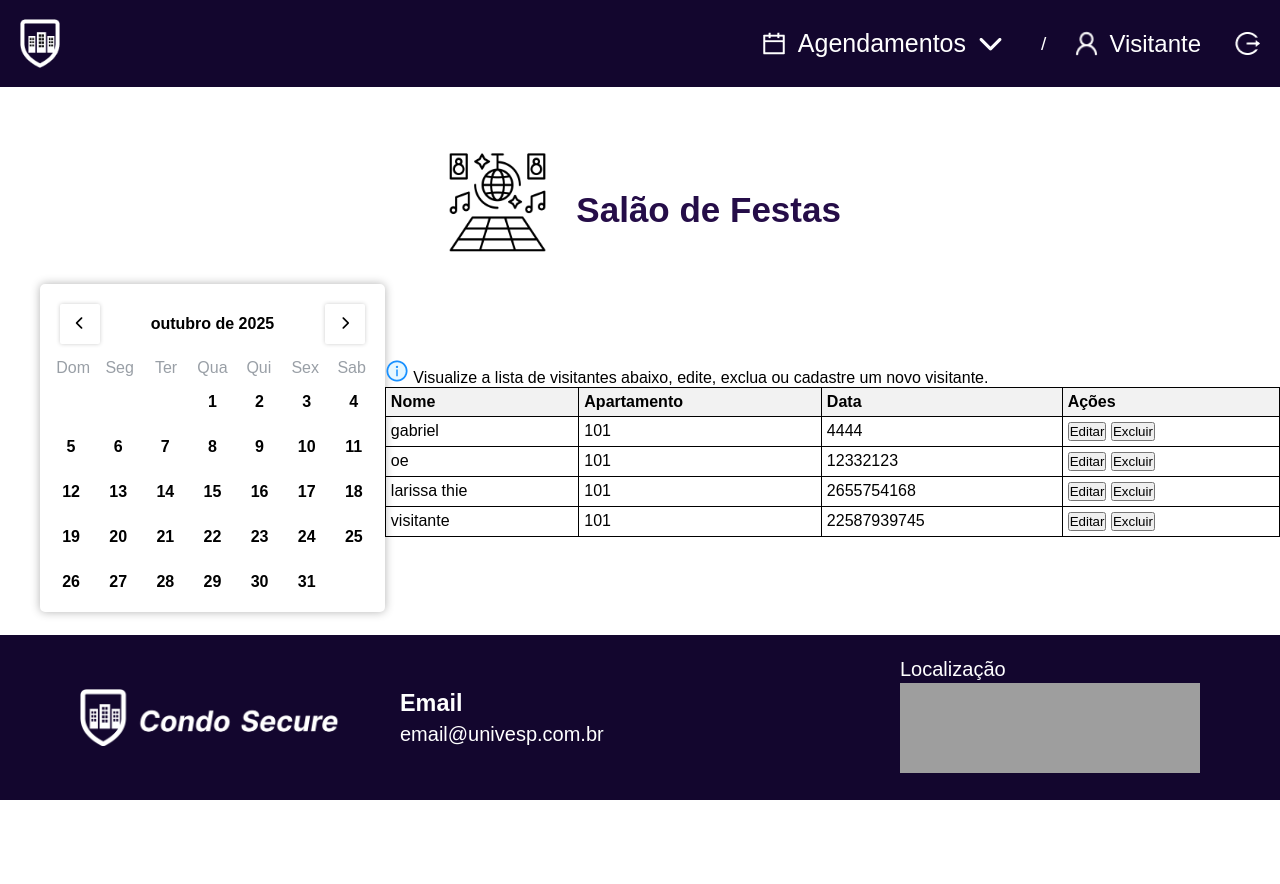
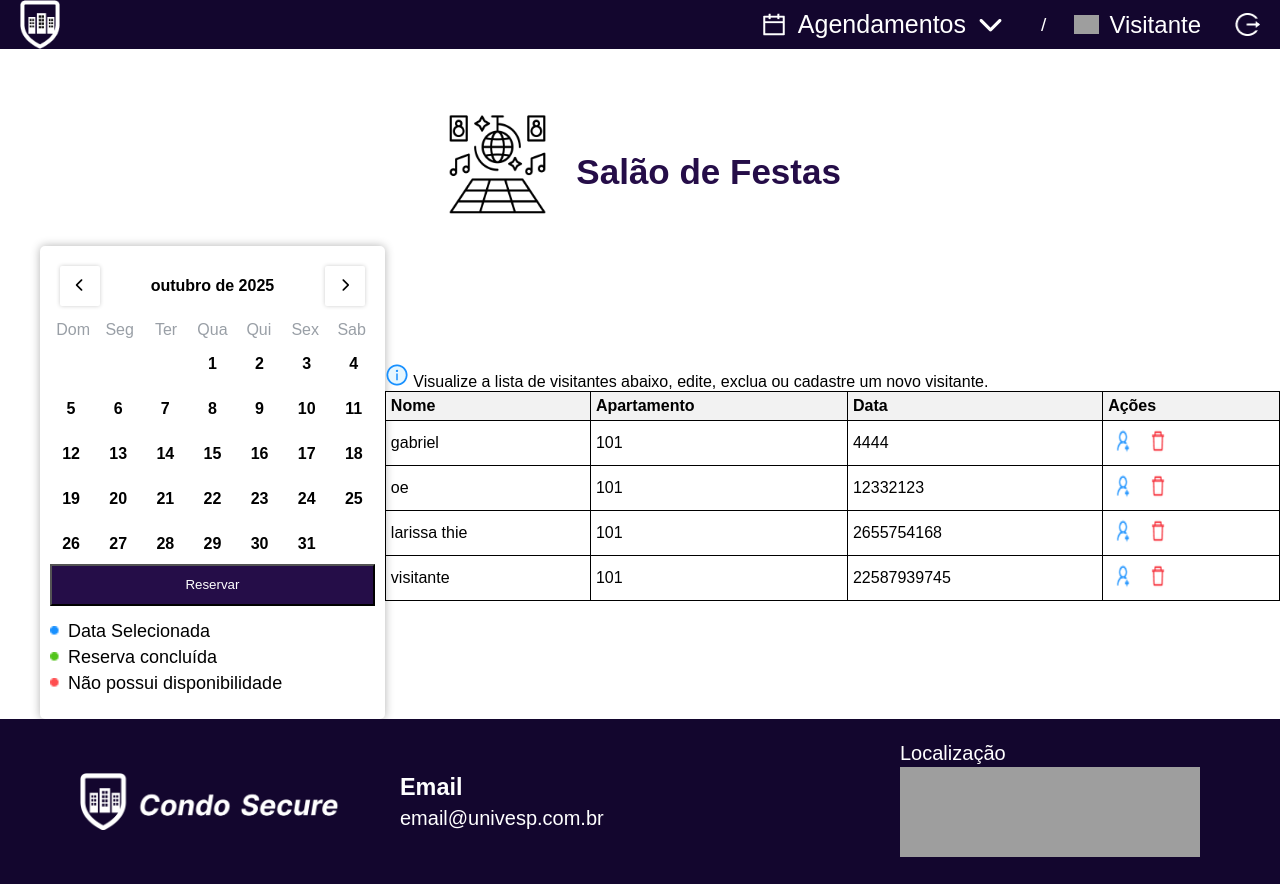
Before and after one commit to larissathie/Projeto-Integrador-II, a Flask app: template templates/p_agend_salaoF.html in a window 1280 px wide. Before the commit the page ends 800 px from the top, so only its background shows below. Run offline with Flask 3, Linux system fonts and the light colour scheme; the template is opened without the code that fills it: values that come from a table or form of the project are taken from there, others are empty; grey boxes are pictures that could not be loaded.

Commit message:
ajustes calendário

```diff
--- a/static/css/calendar.css
+++ b/static/css/calendar.css
@@ -103,6 +103,85 @@
     transition: 0.2s;
 }
 
+.botao_reservar {
+    height: 42px;
+    background-color: #250D48;
+    color: white;
+    size: 30px;
+    cursor: pointer;
+}
+
+.popup {
+  display: none; /* oculto por padrão */
+  position: fixed;
+  top: 0;
+  left: 0;
+  width: 100%;
+  height: 100%;
+  background: rgba(0, 0, 0, 0.5);
+  justify-content: center;
+  align-items: center;
+  z-index: 999;
+}
+
+.popup-conteudo {
+  background: white;
+  padding: 25px 35px;
+  border-radius: 12px;
+  text-align: center;
+  box-shadow: 0 4px 10px rgba(0, 0, 0, 0.2);
+}
+
+.popup .botoes-popup {
+  margin-top: 15px;
+  display: flex;
+  justify-content: center;
+  gap: 15px;
+}
+
+.popup button {
+  padding: 8px 16px;
+  border: none;
+  border-radius: 6px;
+  cursor: pointer;
+  font-weight: bold;
+}
+
+#confirmarReserva {
+  background-color: #13062E;
+  color: white;
+}
+
+#cancelarReserva {
+  background-color: #ccc;
+}
+
+/* Container principal dos status */
+.status-container {
+    padding: 10px 0;
+}
+
+/* Estilo genérico para cada item de status */
+.status-item {
+    display: flex;
+    align-items: center;
+    margin: 5px 0;
+    font-size: 18px;
+}
+
+/* Se você optou pela Opção 2 (usando <img>) - ajuste as imagens */
+.status-reservado-disponivel img {
+    width: 10px;
+    height: 10px;
+    margin-right: 8px;
+}
+
+.status-indisponivel img {
+    width: 10px;
+    height: 10px;
+    margin-right: 8px;
+}
+
 .selected {
     background: green;
     color: #FFF;
--- a/static/css/p_agend_salaoF.css
+++ b/static/css/p_agend_salaoF.css
@@ -234,6 +234,16 @@
     background-color: #f2f2f2;
 }
 
+.tabela img {
+  width: 30px;
+  height: 30px;
+  cursor: pointer;
+}
+
+.tabela a {
+  text-decoration: none;
+}
+
 
                            /*footer*/
 /* RODAPÉ (pai) */
--- a/static/js/calendar.js
+++ b/static/js/calendar.js
@@ -68,3 +68,36 @@
 })
 
 updateCalendar();
+
+const btnReservar = document.getElementById('btnReservar');
+const popupReserva = document.getElementById('popupReserva');
+const confirmarReserva = document.getElementById('confirmarReserva');
+const cancelarReserva = document.getElementById('cancelarReserva');
+const mensagemReserva = document.getElementById('mensagemReserva');
+
+// Função para abrir o popup se tiver uma data selecionada
+btnReservar.addEventListener('click', () => {
+    const selectedDay = document.querySelector('.selected');
+    if (!selectedDay) {
+        alert('Selecione uma data antes de reservar!');
+        return;
+    }
+
+    const dataSelecionada = selectedDay.getAttribute('day');
+    const dataFormatada = new Date(dataSelecionada).toLocaleDateString('pt-BR');
+
+    mensagemReserva.textContent = `Deseja confirmar a reserva para o dia ${dataFormatada}?`;
+    popupReserva.style.display = 'flex';
+});
+
+// Confirmar reserva
+confirmarReserva.addEventListener('click', () => {
+    popupReserva.style.display = 'none';
+    alert('Reserva confirmada com sucesso!');
+    // Aqui depois você pode enviar a data pro backend (Flask) via fetch/AJAX
+});
+
+// Cancelar reserva
+cancelarReserva.addEventListener('click', () => {
+    popupReserva.style.display = 'none';
+});
--- a/templates/p_agend_salaoF.html
+++ b/templates/p_agend_salaoF.html
@@ -80,6 +80,38 @@
                     <div class="day">Sab</div>
                 </div>
                 <div class="dates" id="dates"></div>
+                <button class="botao_reservar" id="btnReservar">
+                    <span>Reservar</span>
+                </button>
+
+                <div class="status-container">
+                    <div class="status-reservado-disponivel">
+                        <p class="status-item">
+                            <img src="/static/imagens/status_azul.png" alt="Status de Data Selecionada">
+                            Data Selecionada
+                        </p>
+                        <p class="status-item">
+                            <img src="/static/imagens/status_verde.png" alt="Status de Reserva Concluída">
+                            Reserva concluída
+                        </p>
+                    </div>
+                    <p class="status-item status-indisponivel">
+                        <img src="/static/imagens/status_vermelho.png" alt="Status que não possui disponibilidade">
+                        Não possui disponibilidade
+                    </p>
+                </div>
+
+            </div>
+
+            <!-- Popup de confirmação -->
+            <div id="popupReserva" class="popup">
+            <div class="popup-conteudo">
+                <p id="mensagemReserva">Deseja confirmar a reserva?</p>
+                <div class="botoes-popup">
+                <button id="confirmarReserva">Confirmar</button>
+                <button id="cancelarReserva">Cancelar</button>
+                </div>
+            </div>
             </div>
 
             <div class="bloco-tabela">
@@ -107,13 +139,15 @@
                             <td>{{ familiar.apartamento }}</td>
                             <td>{{ familiar.cpf_visitante }}</td>
                             <td>
-                                <!-- Botões de ações aqui -->
-                                <form action="{{url_for('delete', cpf = familiar.cpf_visitante)}}" method="POST">
-                                <!--Fazer o botão editar-->
-                                <button>Editar</button>
-                                <input type="submit" value="Excluir" class="btn btn-danger btn-sn"
-                                    onclick="return confirm('Tem certeza que deseja apagar esse familiar?')">
-                                </form>
+
+                                <a href="{{ url_for('cad_con_salaoF') }}">
+                                    <img src="/static/imagens/usuarios.png" alt="icone de usuário">
+                                </a>
+
+                                <a href="{{ url_for('delete') }}">
+                                    <img src="/static/imagens/lixeira.png" alt="imagm de uma lixeira">
+                                </a>
+
                             </td>
                         </tr>
                         {% endfor %}
```
Also changed, not shown: static/imagens/icone_usuario.png (deleted), static/imagens/lixeira.png (added), static/imagens/status_azul.png (added), static/imagens/status_verde.png (added), static/imagens/status_vermelho.png (added), static/imagens/usuarios.png (added).
